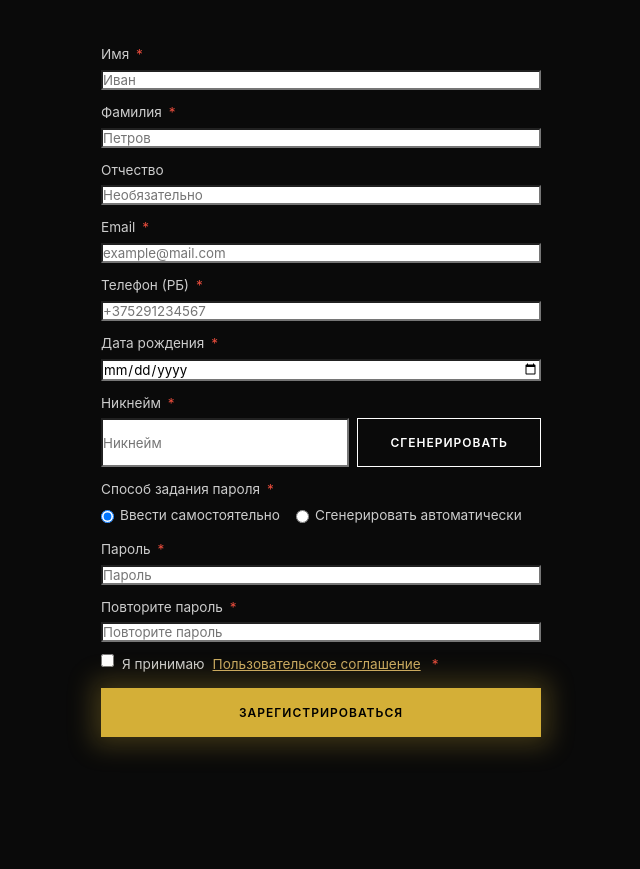
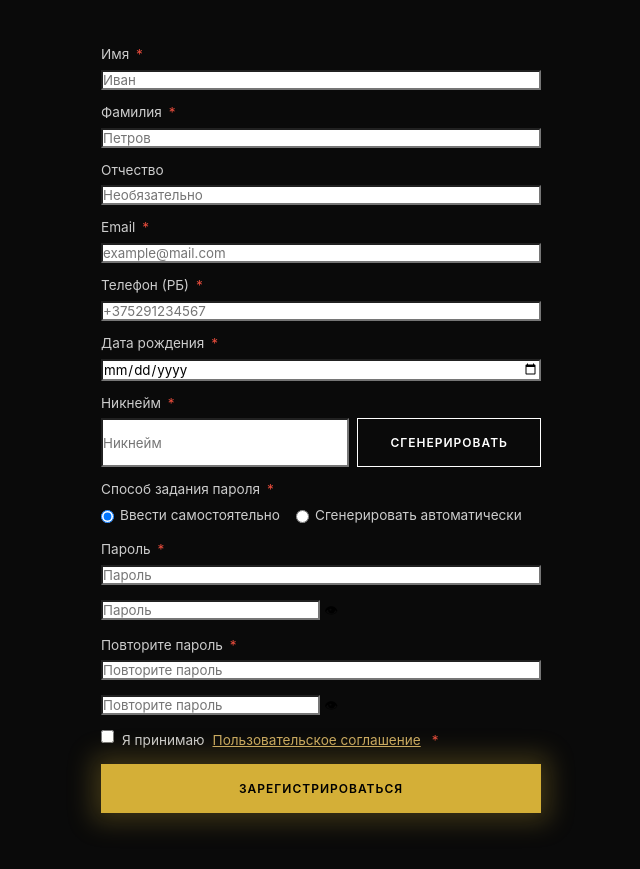
Before and after one commit to ranikanets-lang/Laba3.Web.Prog, a website: page register.html in a window 1280 px wide. Shown: the part 107-976 px from the top of the page, without its empty margins (319-959 px from the left). Before the commit the page ends 904 px from the top, so only its background shows below. Drawn offline with Linux system fonts and the light colour scheme.

Commit message:
Update register.html

```diff
--- a/register.html
+++ b/register.html
@@ -161,12 +161,20 @@
         <input type="password" id="password" placeholder="Пароль" required>
         <span class="field-error" id="passwordError"></span>
     </div>
+    <div class="input-wrapper">
+        <input type="password" id="password" placeholder="Пароль">
+        <button type="button" class="toggle-password" data-target="password">👁</button>
+    </div>
 
     <!-- Подтверждение пароля -->
     <div class="field-group">
         <label for="confirmPassword">Повторите пароль <span class="required">*</span></label>
         <input type="password" id="confirmPassword" placeholder="Повторите пароль">
         <span class="field-error" id="confirmPasswordError"></span>
+    </div>
+    <div class="input-wrapper">
+        <input type="password" id="confirmPassword" placeholder="Повторите пароль">
+        <button type="button" class="toggle-password" data-target="confirmPassword">👁</button>
     </div>
 
     <!-- Соглашение -->
```
